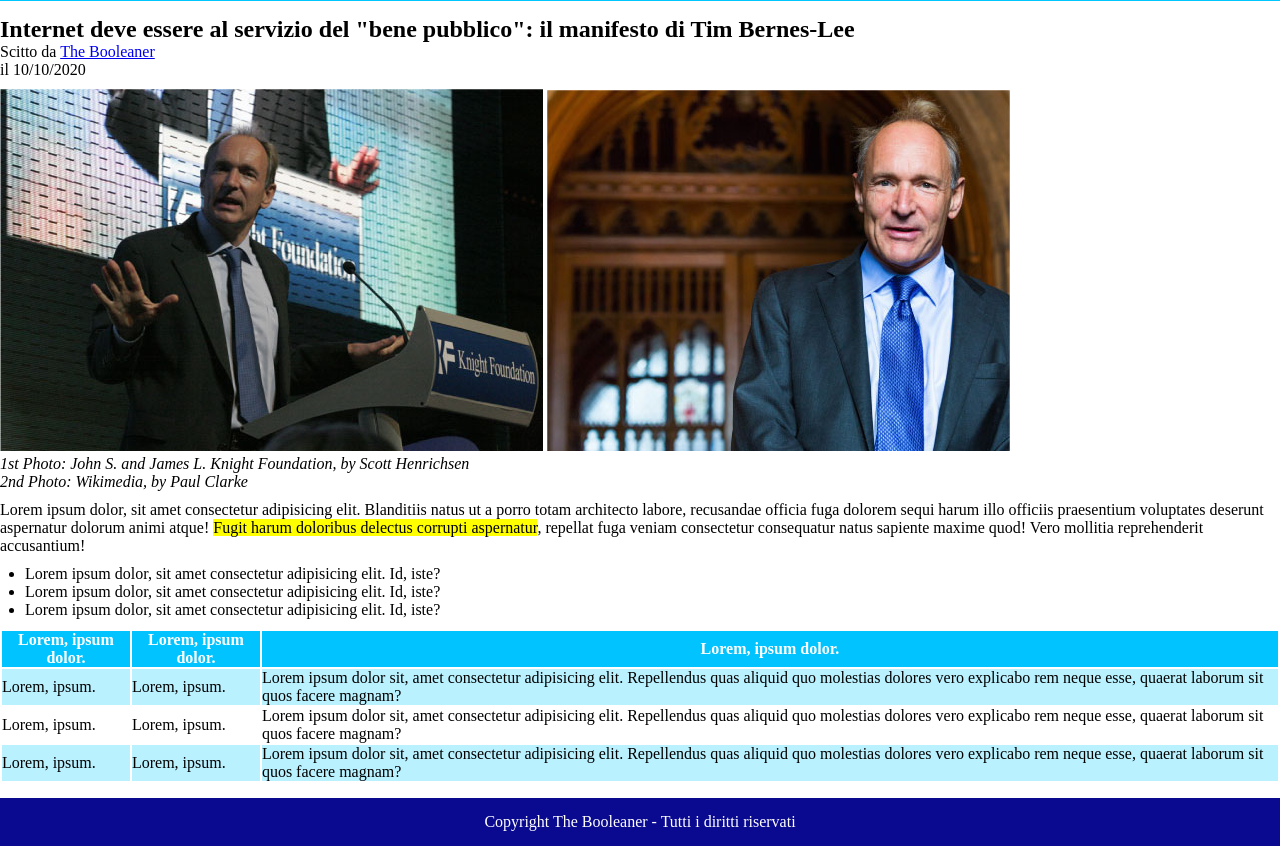
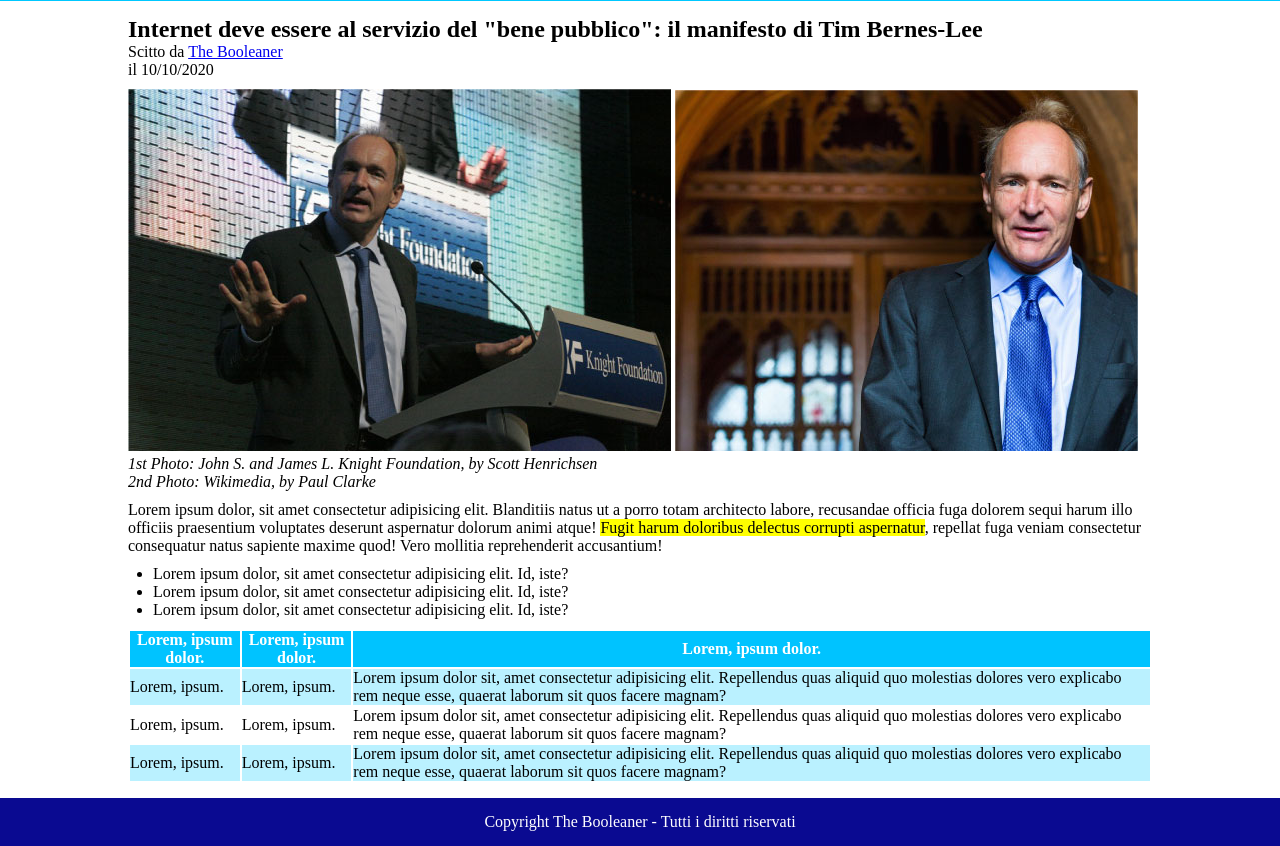
Before and after one commit to RSerli/html-css-booleaner, a plain HTML site: page index.html in a window 1280 px wide. Shown: the part 102-948 px from the top of the page. Drawn offline with Linux system fonts and the light colour scheme.

Commit message:
Article-Section center disposition

```diff
--- a/css/app.css
+++ b/css/app.css
@@ -29,7 +29,7 @@ a:hover {
 /* Configurazione sezione articoli e singoli articoli */
 
 .articles-section {
-    margin: 15px 0;
+    margin: 15px 10%;
 }
 
 .SingleArticle-Header p,
```
